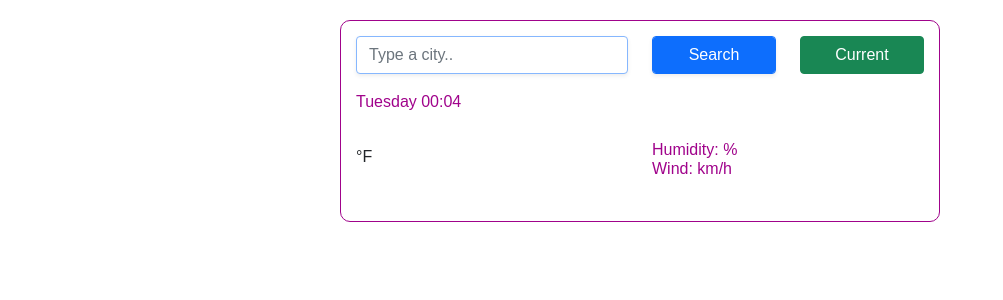
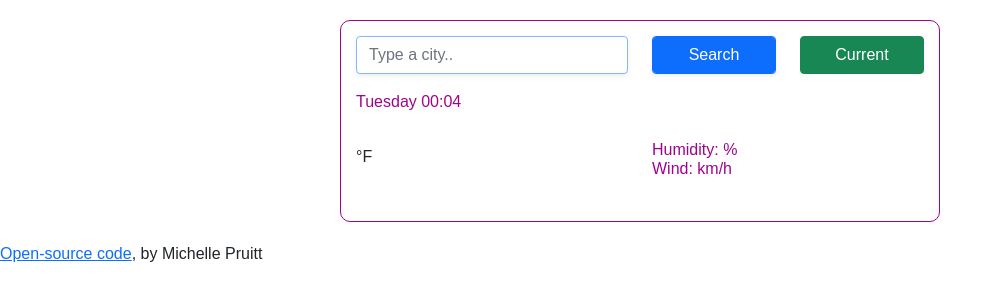
Before and after one commit to pruittme1/Weather-App, a plain HTML site: page Weather App + Realtime Data/index.html in a window 1280 px wide. Shown: the whole page, without its empty margins (0-1003 px from the left). Drawn offline with nearby package versions, Linux system fonts and the light colour scheme; files that its build step writes are made by us from their sources; no server answers.

Commit message:
Updated html
Added Source Code link to the html

```diff
--- a/Weather App + Realtime Data/index.html
+++ b/Weather App + Realtime Data/index.html
@@ -69,6 +69,7 @@
         </div>
       </div>
     </div>
+    <a href="https://github.com/pruittme1/Weather-App">Open-source code</a>, by Michelle Pruitt
     <script src="script.js"></script>
   </body>
 </html>
```
